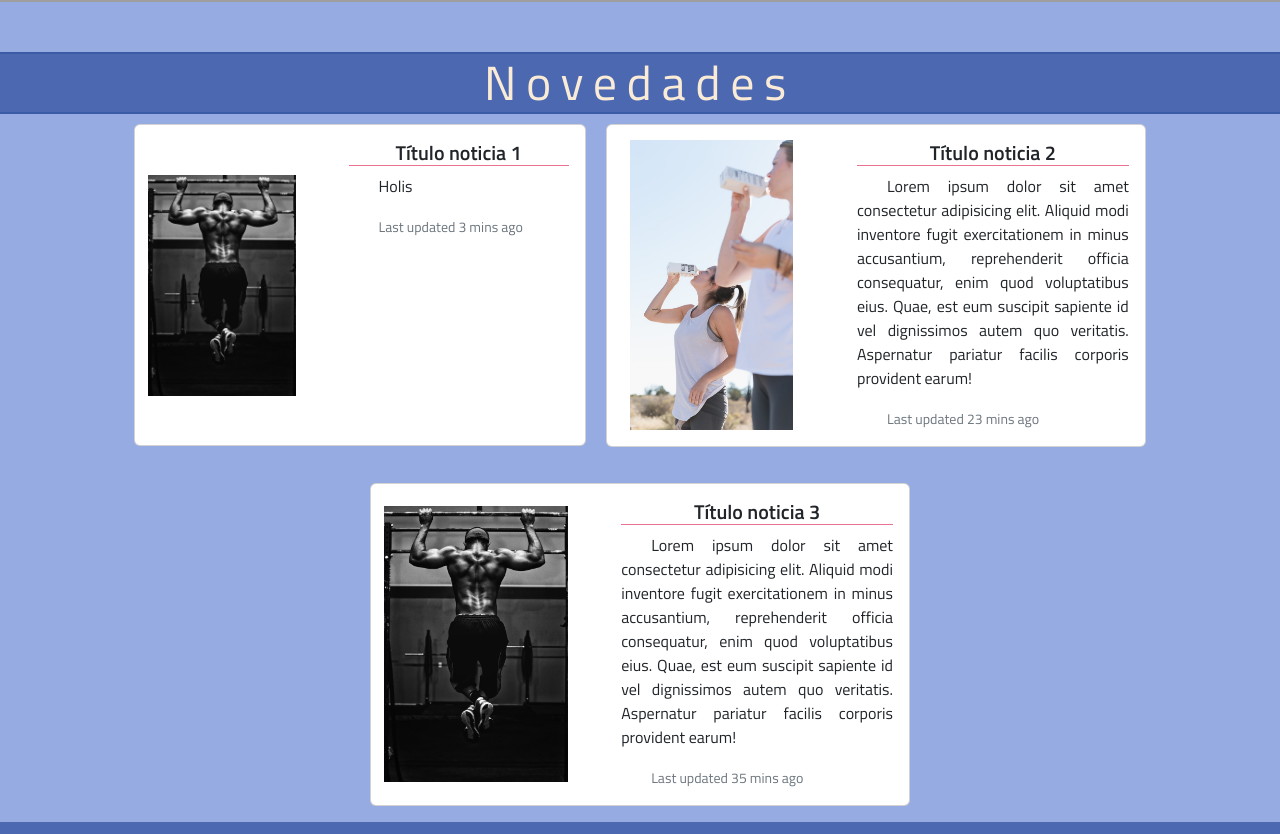
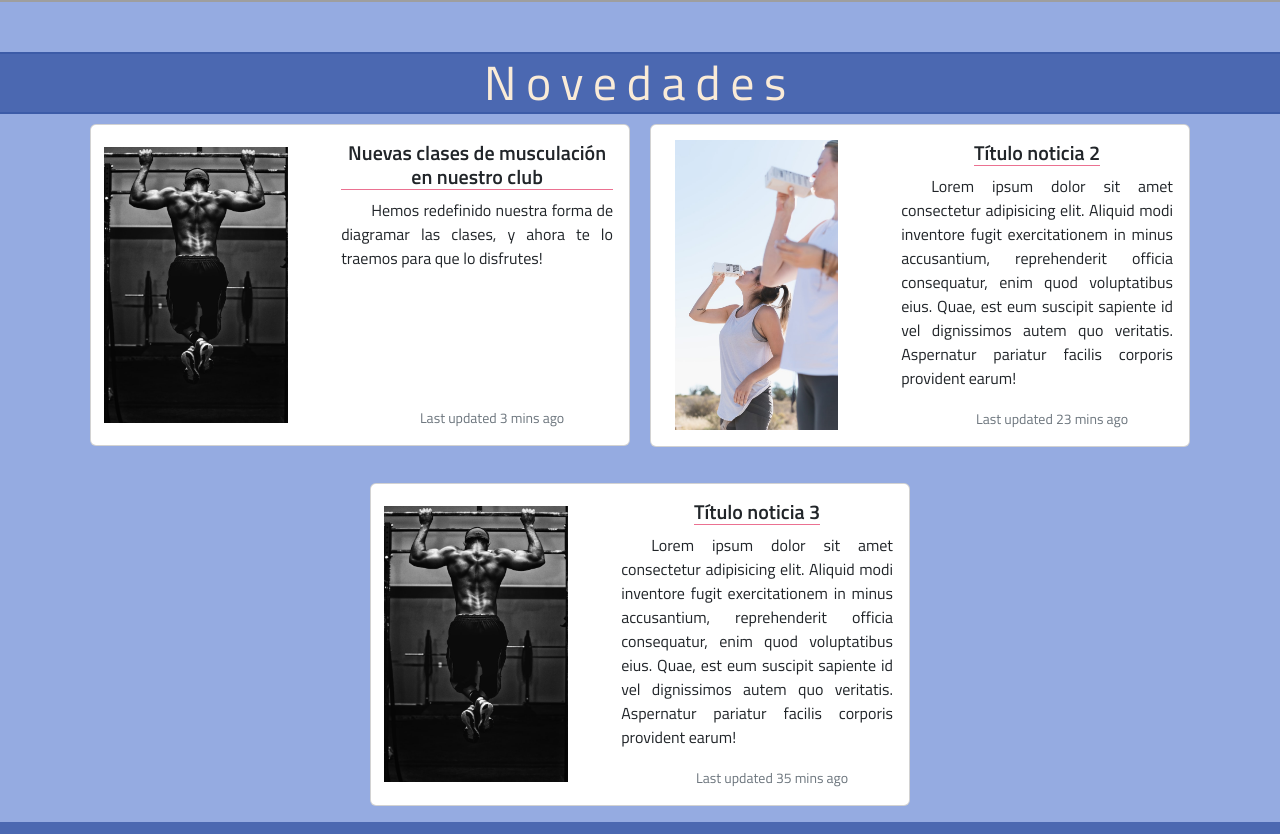
Before and after one commit to kildegaard/coderhouse-desarrollo_frontend, a website: page index.html in a window 1280 px wide. Shown: the part 840-1674 px from the top of the page. Drawn offline with nearby package versions, Linux system fonts and the light colour scheme; grey boxes are pictures that could not be loaded; a web font is replaced by a local one.

Commit message:
más modificaciones, ahora a las cards del index v2

```diff
--- a/index.html
+++ b/index.html
@@ -93,9 +93,15 @@
 
                     <div class="col-md-7">
                         <div class="card-body">
-                            <h5 class="card-title">Título noticia 1</h5>
-                            <p class="card-text">Holis</p>
-                            <p class="card-text"><small class="text-muted">Last updated 3 mins ago</small></p>
+                            <div class="card__main">
+                                <h5 class="card-title">Nuevas clases de musculación en nuestro club</h5>
+                                <p class="card-text">Hemos redefinido nuestra forma de diagramar las clases, y ahora te
+                                    lo
+                                    traemos para que lo disfrutes!</p>
+                            </div>
+                            <div class="card__footer">
+                                <p class="card-text"><small class="text-muted">Last updated 3 mins ago</small></p>
+                            </div>
                         </div>
                     </div>
                 </div>
--- a/scss/views/index.scss
+++ b/scss/views/index.scss
@@ -1,4 +1,18 @@
 /* Index */
+.card {
+    width: 540px;
+    min-height: 300px;
+}
+
+.card-body {
+    height: 100%;
+    text-overflow: ellipsis;
+    display: flex;
+    flex-direction: column;
+    justify-content: space-between;
+    align-items: center;
+}
+
 .index__hero {
 
     margin: auto 0;
```
Also changed, not shown: css/main.css.
